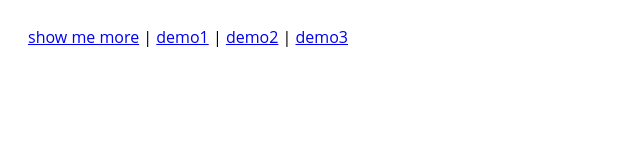
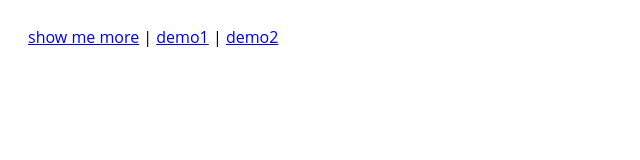
Before and after one commit to cheprasov/js-chart, a website built with webpack: page demo/demo1.html in a window 1280 px wide. Shown: the full height of the page, 0-640 px from the left. Built offline with nearby package versions, Linux system fonts and the light colour scheme.

Commit message:
Update demo1.html

```diff
--- a/demo/demo1.html
+++ b/demo/demo1.html
@@ -10,7 +10,6 @@
     <a href="https://github.com/cheprasov/js-telegram-chart">show me more</a>
     | <a href="demo1.html">demo1</a>
     | <a href="demo2.html">demo2</a>
-    | <a href="demo3.html">demo3</a>
     <div id="id-telegram-chart-will-be-here"></div>
     <script src="demo1.bundle.js"></script>
 </body>
```
